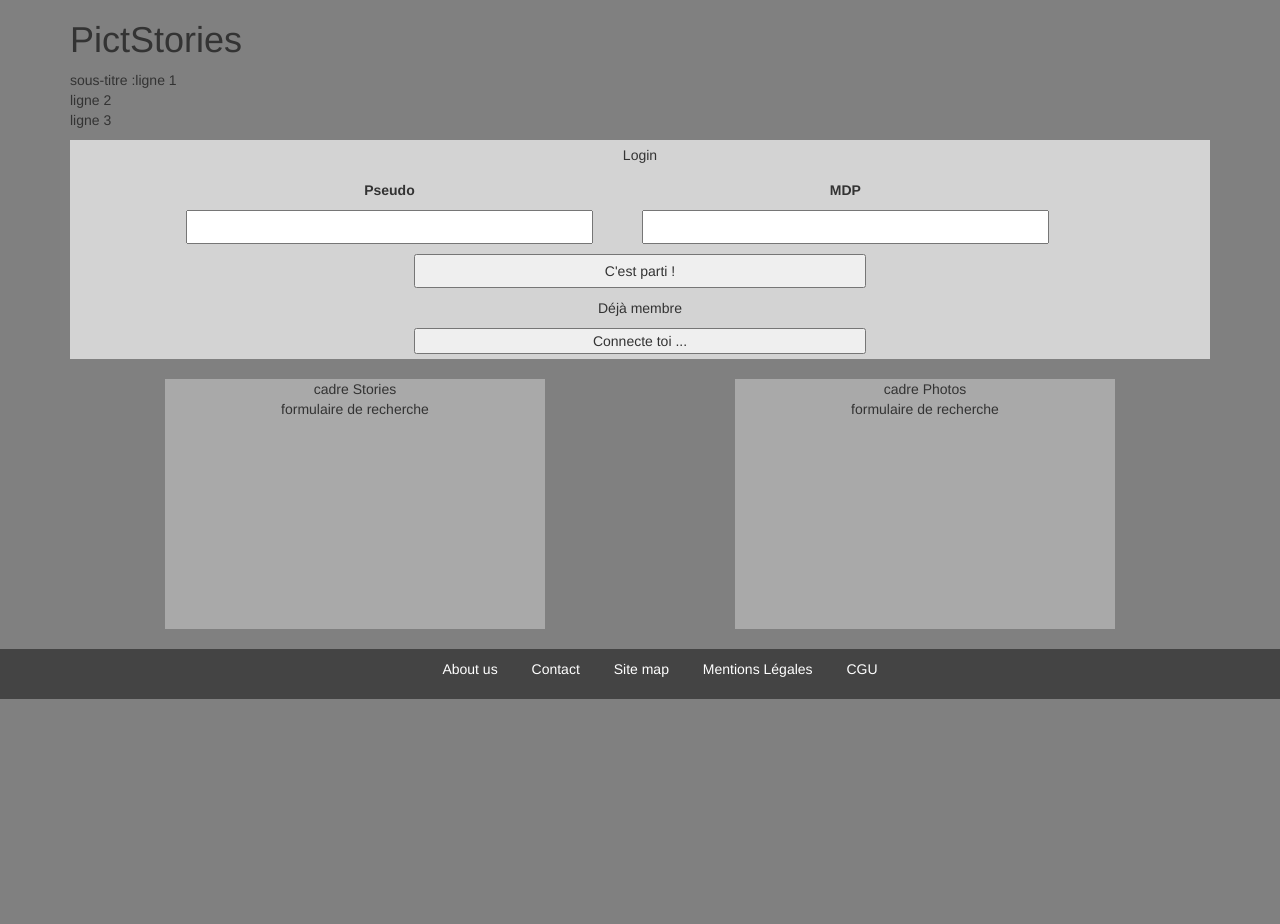
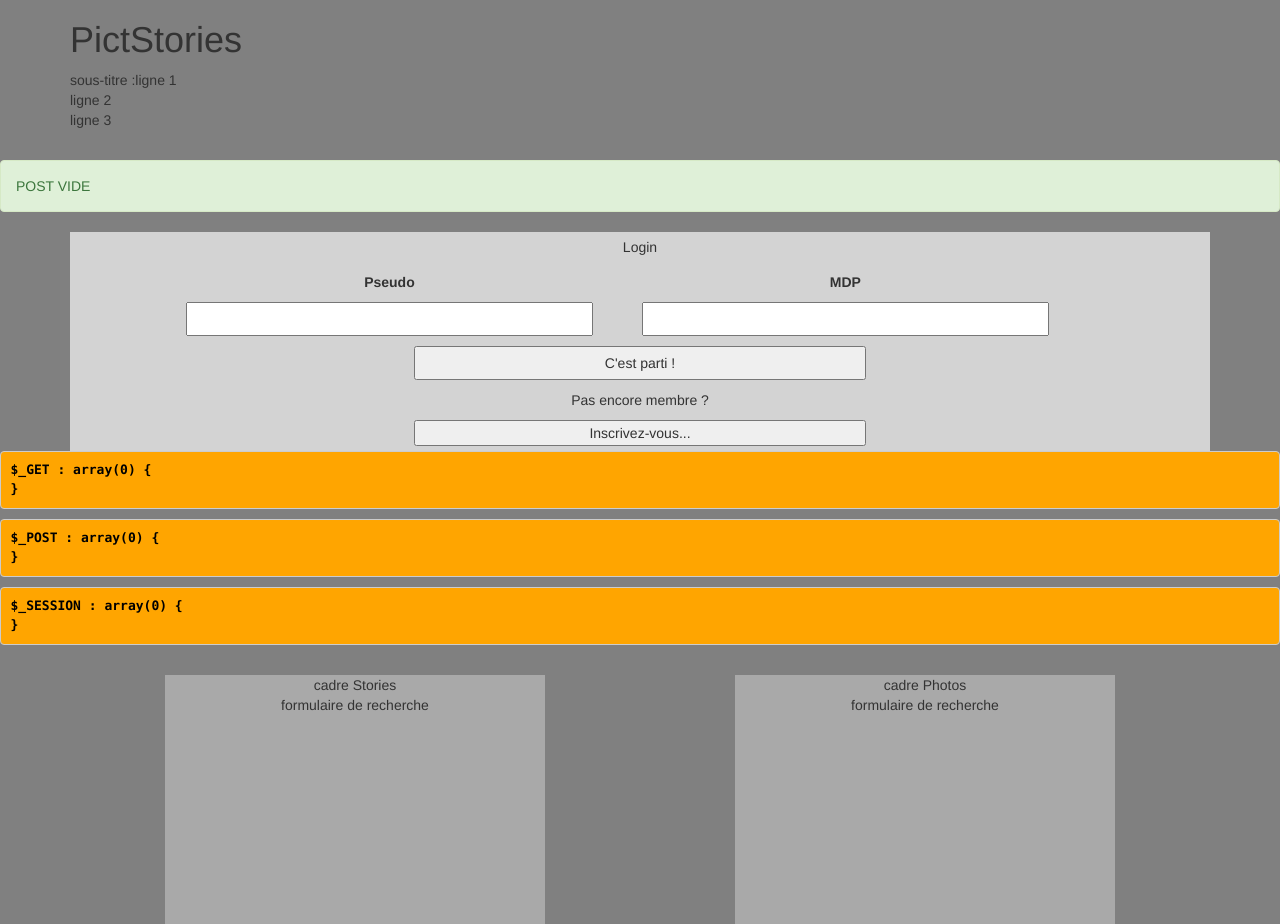
Before and after one commit to 4lex4ndre-F/TimeMachine-Proc, a PHP site: page /test_homepage.php in a window 1280 px wide. Shown: the top 924 px of the page. Before the commit the page ends 699 px from the top, so only its background shows below. Run offline with PHP 8.4, Linux system fonts and the light colour scheme; some libraries are stand-ins or nearby versions.

Commit message:
commit de 17h

```diff
--- a/css/style.css
+++ b/css/style.css
@@ -3,11 +3,15 @@ body {
 }
 
 
-/* TEST */
-div.contenu-page {
-    min-height: 500px;
-    background: white;
+/* DEBUG */
+pre {
+    background: orange;
+    color: black;
+    font-weight: bold;
+
 }
+
+
 
 
 /* FORMULAIRE TEST - css tout pourri */
--- /dev/null
+++ b/inc/connexion.php
@@ -0,0 +1,71 @@
+<?php
+
+
+// PENSER A IMPLEMENTER LA DECONNEXION
+/*if(isset($_GET['action']) && $_GET['action'] =='deconnexion' )
+{
+	session_destroy();
+}*/
+
+
+//vérification si l'utilisateur est connecté :
+// 1. le modal de connexion et d'inscription n'apparait pas / disparait
+// 2. le bouton de déconnexion apparait
+/*if(utilisateur_est_connecte())
+{
+    $message = 'Vous êtes connecté';
+}*/
+
+$pseudo = "";
+$password = "";
+
+
+
+//Vérification de l'existence des indices du formulaire
+
+
+
+if(!empty($_POST['pseudo']) && !empty($_POST['password']))
+{
+    $message .= '<div class="alert alert-success" role="success" style="margin-top:20px;">POST REMPLI<br /></div>';
+
+
+    $pseudo = $_POST['pseudo'];
+    $password = $_POST['password'];
+    // comparaison du post avec la BDD - /!\ réduire les champs de la table users
+    $verif_connexion = $pdo->prepare("SELECT * FROM users WHERE pseudo = :pseudo AND password = :password");
+    $verif_connexion->bindParam(":pseudo", $pseudo, PDO::PARAM_STR);
+    $verif_connexion->bindParam(":password", $password, PDO::PARAM_STR);
+    $verif_connexion->execute();
+
+    if($verif_connexion->rowCount() > 0)
+    {
+        //si nous avons 1 ligne alors le pseudo et le mdp sont corrects
+        // valeurs dans session
+        $info_utilisateur = $verif_connexion->fetch(PDO::FETCH_ASSOC);
+        $_SESSION['utilisateur'] = array();
+        $_SESSION['utilisateur']['id'] = $info_utilisateur['id'];
+        $_SESSION['utilisateur']['lastname'] = $info_utilisateur['lastname'];
+        $_SESSION['utilisateur']['firstname'] = $info_utilisateur['firstname'];
+        $_SESSION['utilisateur']['gender'] = $info_utilisateur['gender'];
+        $_SESSION['utilisateur']['pseudo'] = $info_utilisateur['pseudo'];
+        $_SESSION['utilisateur']['email'] = $info_utilisateur['email'];
+        // status ?
+        // $_SESSION['utilisateur']['status'] = $info_utilisateur['status'];
+
+        //on redirige sur homepage + message ?
+        header("location:test_homepage.php");
+    }
+
+
+
+
+
+}
+else
+{
+    $message .= '<div class="alert alert-success" role="success" style="margin-top:20px;">POST VIDE<br /></div>';
+}
+
+
+?>
--- a/inc/formulaire.inc.php
+++ b/inc/formulaire.inc.php
@@ -1,8 +1,12 @@
 <?php
+require('connexion.php');
+
+
+
 
 
 ?>
-
+<?= $message ?>
 <div class="container">
     <div class="row">
         <div class="col-sm-12">
@@ -14,8 +18,8 @@
                     <input type="text" name="pseudo" id="pseudo">
                 </div>
                 <div class="form-2">
-                    <label for="mdp">MDP</label>
-                    <input type="text" name="mdp" id="mdp">
+                    <label for="password">MDP</label>
+                    <input type="text" name="password" id="password">
                 </div>
                 <input type="submit" value="C'est parti !" class="bouton">
             </form>
@@ -27,8 +31,8 @@
         <div class="col-sm-12">
         <!-- MODAL INSCRIPTION -->
         <form method="post" class="test_form">
-            <p>Déjà membre</p>
-            <button>Connecte toi ...</button>
+            <p>Pas encore membre ?</p>
+            <button>Inscrivez-vous...</button>
         </form>
         </div><!-- fin div.col-sm-12 -->
     </div><!-- fin .row -->
--- a/inc/function.inc.php
+++ b/inc/function.inc.php
@@ -1,3 +1,20 @@
 <?php
 
-// CETTE PAGE CONTIENT LES FONCTIONS PRINCIPALES DU SIE
+// CETTE PAGE CONTIENT LES FONCTIONS PRINCIPALES DU SITE
+
+
+
+
+
+
+
+// fonction pour savoir si un utilisateur est connecté
+function utilisateur_est_connecte()
+{
+    if(isset($_SESSION['utilisateur']))
+    {
+        // si l'indice utilisateur existe alors l'utilisateur est connecté car il est passé par la page de connexion
+        return true; // on sort de la fonction et le return false en dessous ne sera pas pris en compte.
+    }
+    return false; // si on rentre pas dans le if, on retourne false.
+}
--- a/inc/init.inc.php
+++ b/inc/init.inc.php
@@ -3,17 +3,22 @@
 
 
 // connexion à la BDD
-$pdo = new PDO('mysql:host=localhost;timemachine', 'root', '', array(PDO::ATTR_ERRMODE => PDO::ERRMODE_WARNING, PDO::MYSQL_ATTR_INIT_COMMAND => 'SET NAMES utf8'));
+$pdo = new PDO('mysql:host=localhost;dbname=timemachine', 'root', '', array(PDO::ATTR_ERRMODE => PDO::ERRMODE_WARNING, PDO::MYSQL_ATTR_INIT_COMMAND => 'SET NAMES utf8'));
 
-// appel du fichier contenant toutes les fonctions.
+// appel des fichiers contenant certaines fonctions.
 require_once("function.inc.php");
+
 
 // création de variables pouvant nous servir dans le cadre du projet:
 // variable pour afficher des messages à l'utilisateur
 $message = "";
 
 // ouverture de la session
-session_start();
+if(!isset($_SESSION))
+{
+    session_start();
+}
+
 
 
 
--- a/test_homepage.php
+++ b/test_homepage.php
@@ -7,6 +7,10 @@ require("inc/header.inc.php");
 
     <!-- appel du formulaire -->
     <?php require('inc/formulaire.inc.php'); ?>
+
+    <pre>$_GET : <?= var_dump($_GET) ?></pre>
+    <pre>$_POST : <?= var_dump($_POST) ?></pre>
+    <pre>$_SESSION : <?= var_dump($_SESSION) ?></pre>
 
     <div class="container">
 
```
